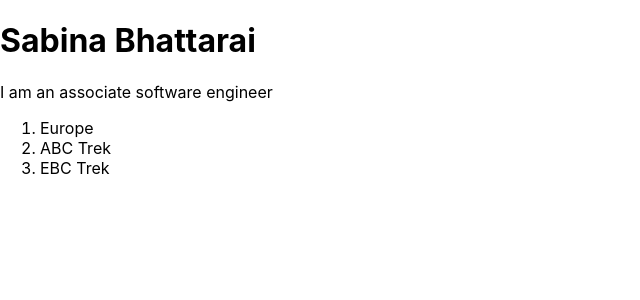
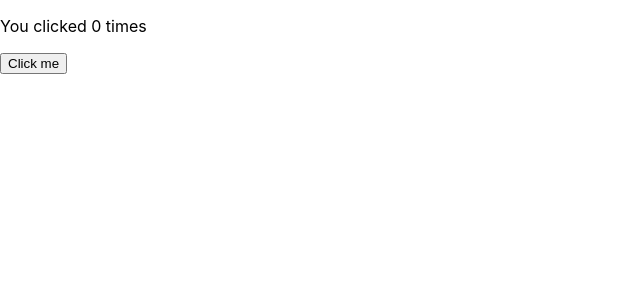
Before and after one commit to Sabieena/ReactProjects, a React (Create React App) app in the folder helloworld/: page / in a window 1280 px wide. Shown: the top 300 px of the page, without its empty margins (0-640 px from the left). Built offline with nearby package versions, Linux system fonts and the light colour scheme.

Commit message:
incrementing value using usestate

```diff
--- a/helloworld/src/App.js
+++ b/helloworld/src/App.js
@@ -9,17 +9,21 @@
 import ClassClick from "./component/ClassClick";
 import EventBind from "./component/EventBind";
 import List from "./component/List";
+import Count from './component/Count'
 
 
 class App extends Component{
   render(){
     return(
       <div className="App">
-        <List />
+        <Count />
+
+        {/* <List /> */}
+        {/* <Counter /> */}
         {/* <EventBind/> */}
         {/* <FunctionClick />
         <ClassClick /> */}
-        {/* <Counter />
+        {/*
 
         <Welcome name ="Tony Stark" heroName="Iron Man"/>
         <Greet/>
--- /dev/null
+++ b/helloworld/src/component/Count.js
@@ -0,0 +1,16 @@
+import React, {useState} from 'react'
+
+function Count() {
+    const [count, setCount] = useState(0);
+    return (
+        <div>
+            <p>You clicked {count} times</p>
+      <button onClick={() => setCount(count + 1)}>
+        Click me
+      </button>
+
+        </div>
+    )
+}
+
+export default Count
```
